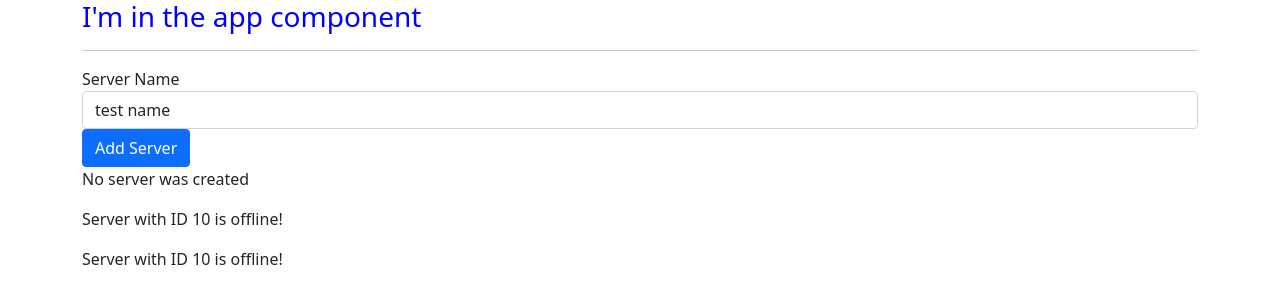
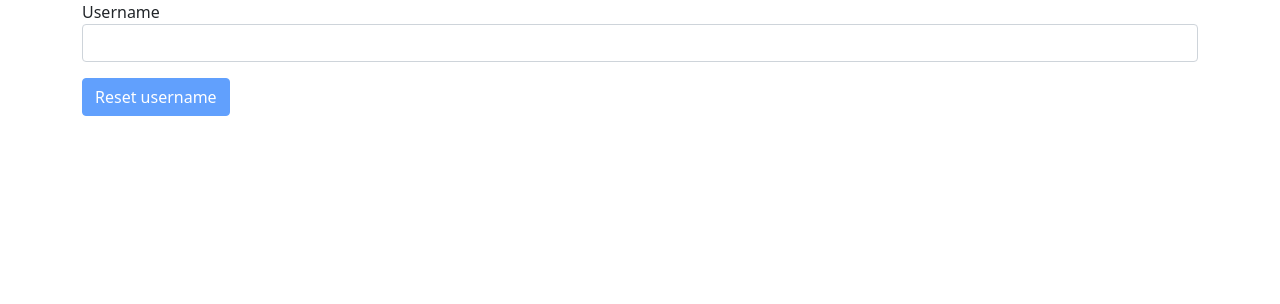
Before and after one commit to laurajunco/angular, an Angular app in the folder my-first-app/: page / in a window 1280 px wide. Shown: the top 304 px of the page. Built offline with nearby package versions, Linux system fonts and the light colour scheme.

Commit message:
Assignment solution

```diff
--- a/my-first-app/src/app/app.component.html
+++ b/my-first-app/src/app/app.component.html
@@ -1,9 +1,17 @@
 <div class="container">
   <div class="row">
     <div class="col-12">
-      <h3>I'm in the app component</h3>
-      <hr>
-      <app-servers></app-servers>
+      <label>Username</label>
+      <input type="text" class="form-control" [(ngModel)]="username" />
+      <p>{{ username }}</p>
+
+      <button
+        class="btn btn-primary"
+        [disabled]="username === ''"
+        (click)="username = ''"
+      >
+        Reset username
+      </button>
     </div>
   </div>
 </div>
--- a/my-first-app/src/app/app.component.ts
+++ b/my-first-app/src/app/app.component.ts
@@ -1,9 +1,10 @@
-import { Component } from "@angular/core"
+import { Component } from '@angular/core';
 
 @Component({
-	selector: "app-root",
-	templateUrl: "./app.component.html",
-	styleUrls: ["./app.component.css"]
+  selector: 'app-root',
+  templateUrl: './app.component.html',
+  styleUrls: ['./app.component.css'],
 })
 export class AppComponent {
+  username = '';
 }
```
